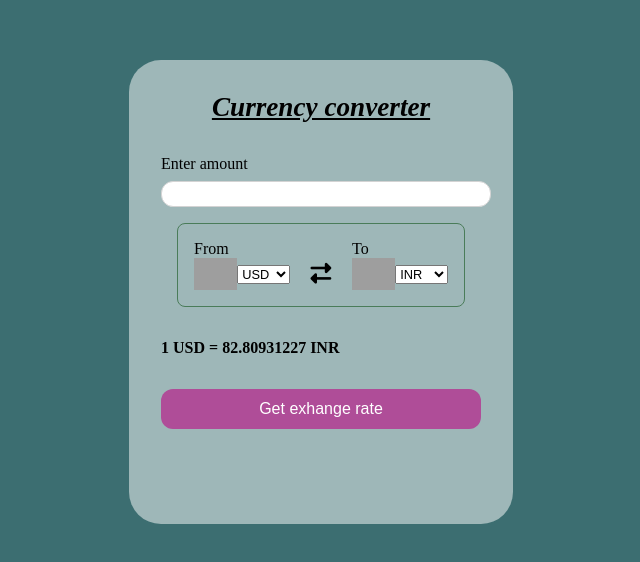
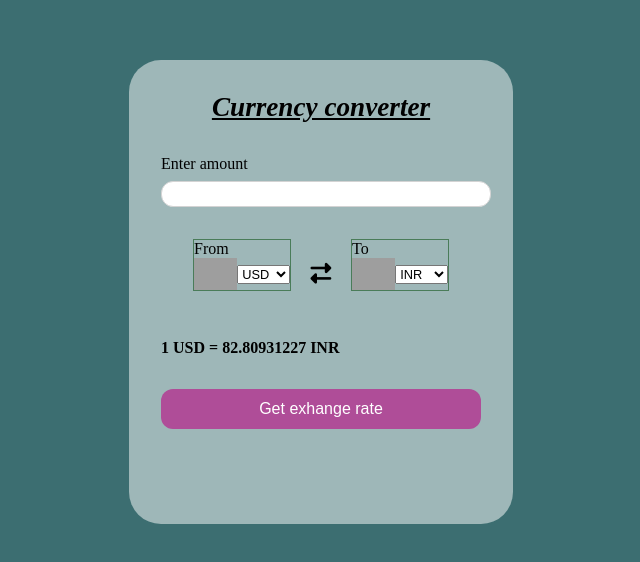
Before and after one commit to sambhavverma2004/Currency-exchange, a plain HTML site: page index.html in a window 1280 px wide. Shown: the part 108-670 px from the top of the page, without its empty margins (319-959 px from the left). Drawn offline with Linux system fonts and the light colour scheme; grey boxes are pictures that could not be loaded.

Commit message:
Update style.css

```diff
--- a/style.css
+++ b/style.css
@@ -48,7 +48,7 @@ form input{
     align-items: center;
     margin: 1rem;
     padding:1rem;
-    border: 1px solid #4a7c59;
+/*     border: 1px solid #4a7c59; */
     border-radius: .5rem;
 
     /* padding:2rem; */
@@ -90,3 +90,9 @@ form input{
     cursor:pointer;
 
 }
+.from{
+    border: 1px solid #4a7c59;
+}
+.To{
+    border: 1px solid #4a7c59;
+}
```
